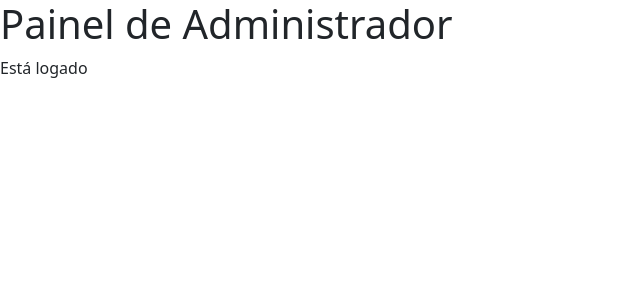
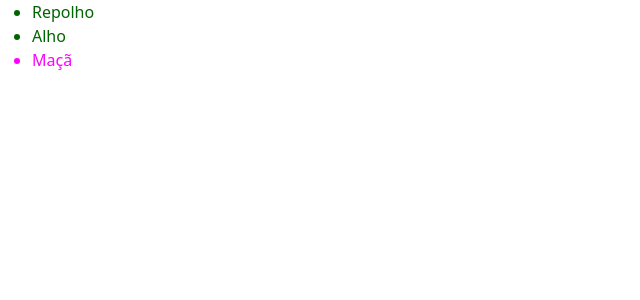
Before and after one commit to EdiJunior88/React_Documentacao, a React (Create React App) app in the folder app/: page / in a window 1280 px wide. Shown: the top 300 px of the page, without its empty margins (0-640 px from the left). Built offline with nearby package versions, Linux system fonts and the light colour scheme.

Commit message:
Listas de renderização

```diff
--- a/app/src/ComecoRapido.jsx
+++ b/app/src/ComecoRapido.jsx
@@ -2,59 +2,16 @@ import React from "react";
 import "bootstrap/dist/css/bootstrap.min.css";
 import "./ComecoRapido.css";
 
-const usuario = {
-  nome: "Edivaldo Junior",
-  imagemUrl: "https://avatars.githubusercontent.com/u/13875907?v=4",
-  imagemTamanho: 90,
-};
-
-function PainelAdministrador() {
-  return (
-    <div>
-      <h1>Painel de Administrador</h1>
-      <p>Está logado</p>
-    </div>
-  );
-}
-
-function FormularioLogin() {
-  return (
-    <form>
-      <h1>Formulario de Login</h1>
-      <label htmlFor='nome'>Nome: </label>
-      <input type='text' name='nome' />
-    </form>
-  );
-}
+const produtos = [
+  { titulo: "Repolho", fruta: false, id: 1 },
+  { titulo: "Alho", fruta: false, id: 2 },
+  { titulo: "Maçã", fruta: true, id: 3 },
+];
 
 export default function MyApp() {
-  //Em vez disso, você usará as mesmas técnicas usadas
-  //ao escrever código JavaScript regular. Por exemplo,
-  //você pode usar uma if instrução para incluir JSX condicionalmente:
-  // let conteudo;
-  // let estaLogadoEm = true;
+  const listaItens = produtos.map((produto) => (
+    <li key={produto.id} style={{color: produto.fruta ? "magenta" : "darkgreen"}}>{produto.titulo}</li>
+  ));
 
-  // if (estaLogadoEm) {
-  //   conteudo = <PainelAdministrador />;
-  // } else {
-  //   conteudo = <FormularioLogin />;
-  // }
-
-  // return <>{conteudo}</>;
-
-  //----------------------------------------------
-
-  //Se você preferir um código mais compacto,
-  //pode usar o operador condicional ?.
-  //Ao contrário do if, ele funciona dentro do JSX:
-
-  // let estaLogadoEm = true;
-  // return (
-  //   <div>{estaLogadoEm ? <PainelAdministrador /> : <FormularioLogin />}</div>
-  // );
-
-  //Quando você não precisa da elseramificação,
-  //também pode usar uma sintaxe lógica&& mais curta:
-  let estaLogadoEm = true;
-  return <div>{estaLogadoEm && <PainelAdministrador />}</div>;
+  return <ul>{listaItens}</ul>;
 }
```
